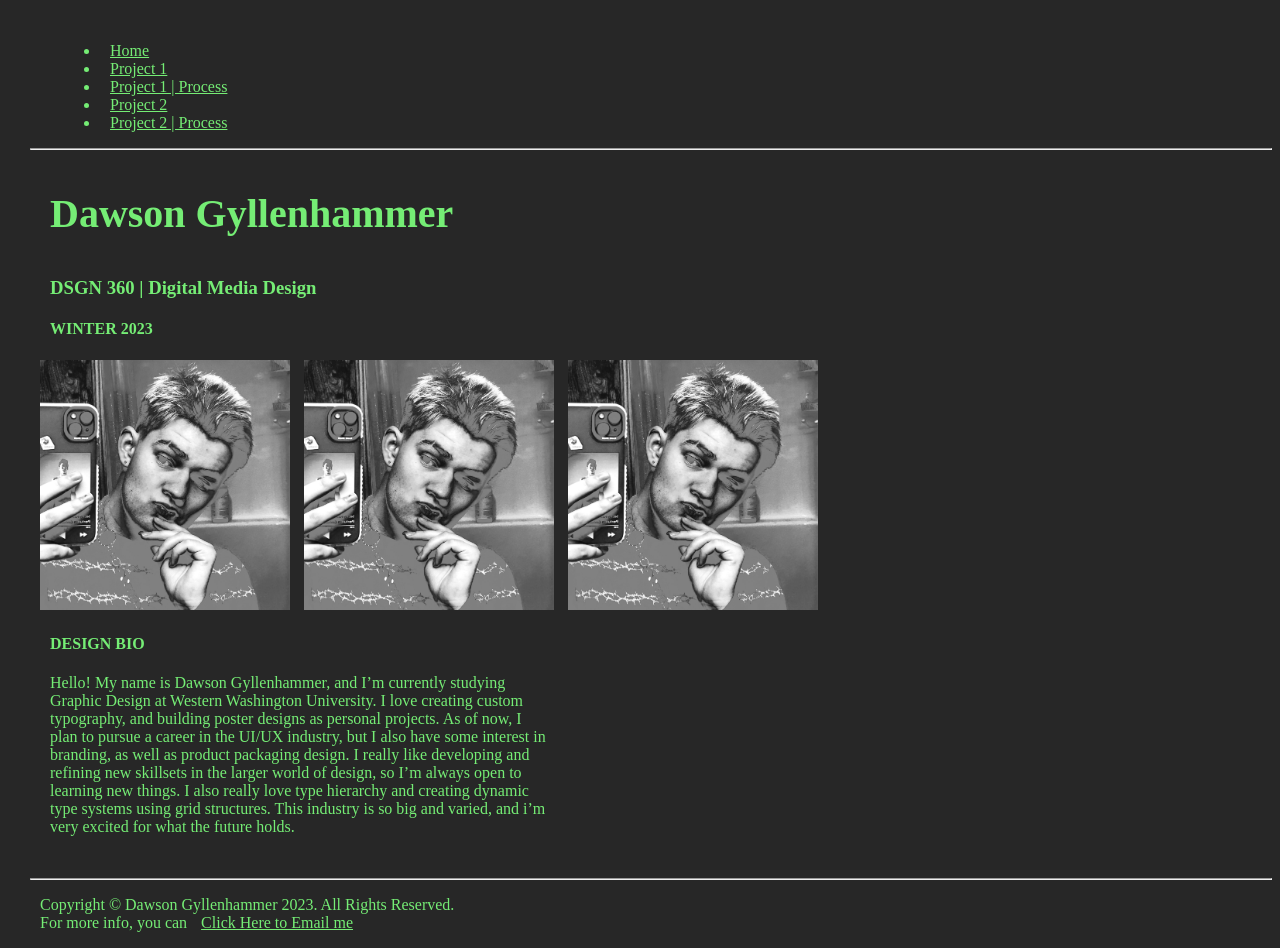
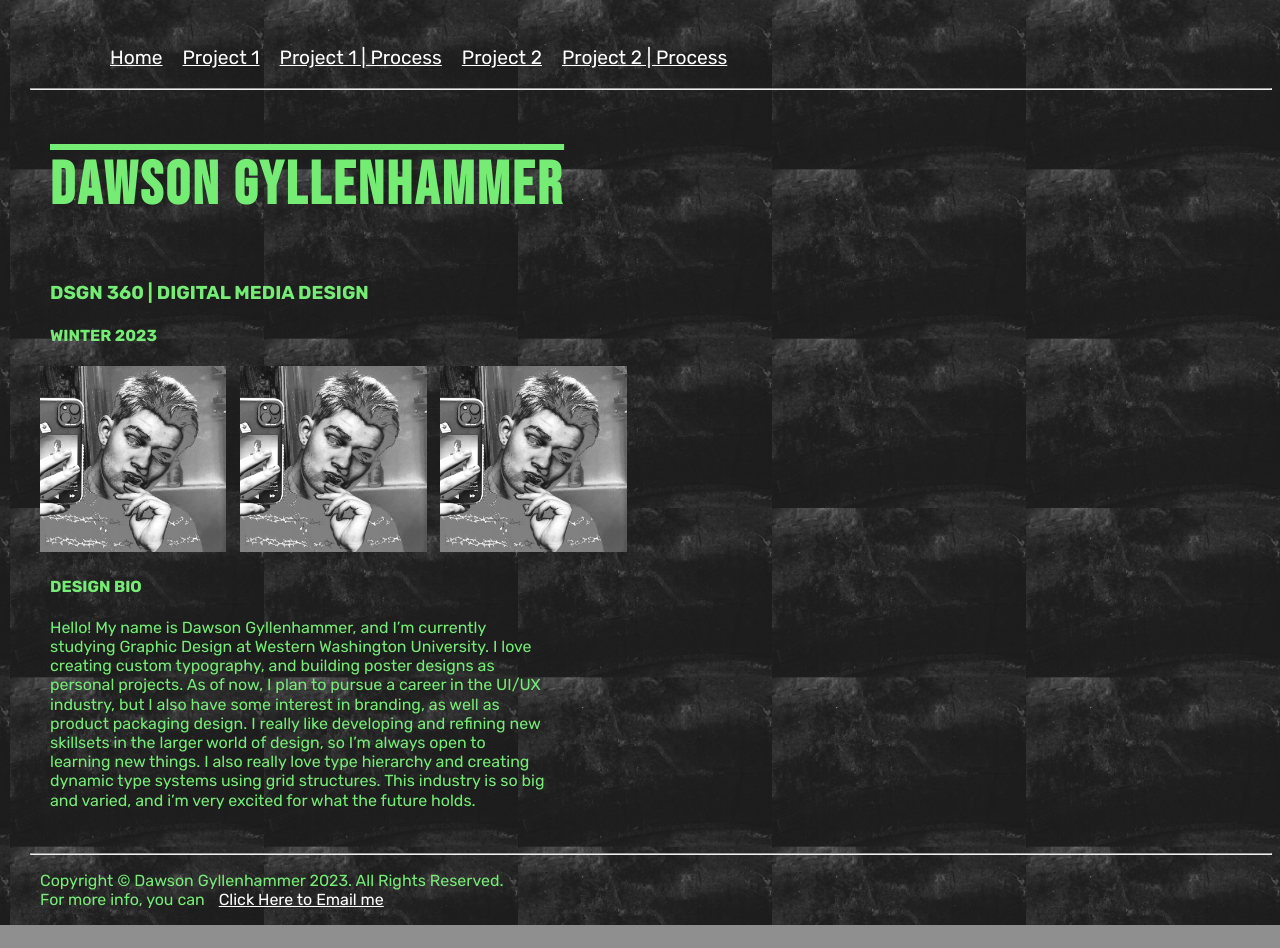
Before and after one commit to dawsongyllenhammer2/dawsongyllenhammer2.github.io, a plain HTML site: page index.html in a window 1280 px wide. After the commit the page ends 925 px from the top, so only its background shows below. Drawn offline with Linux system fonts and the light colour scheme.

Commit message:
changed css

```diff
--- /dev/null
+++ b/css/style.css
@@ -0,0 +1,56 @@
+
+*{
+    margin-left: 10px;
+    /* background-color: rgba(39, 39, 39,); */
+    font-family: 'Rubik', sans-serif;
+}
+
+body{
+    background-color: rgba(0, 0, 0, 0.439);
+    background-image: url("../images/dark-grunge-textures-7.jpg");
+    background-repeat: repeat;
+    background-size: 20%;
+}
+
+img{
+    /* width:250px */
+    width: 15%;
+    height: auto;
+}
+
+h1, h2, h3, h4, h5, h6{
+    color: rgb(117, 237, 117);
+    text-transform: uppercase;
+}
+
+ul.navbar{
+    list-style-type: none;;
+    font-size: 1.2em;
+    display: flex;
+    flex-direction: row;
+}
+
+a:link{
+    color: white
+}
+a:visited{
+    color: rgb(211, 211, 211);
+}
+a:hover{
+    color: rgb(117, 237, 117);
+    transition: 0.7s;
+}
+
+h1{
+    font-size: 60px;
+    letter-spacing: 3px;
+    font-family: 'Bebas Neue', cursive;
+    text-align: left;
+    text-decoration: overline;
+}
+
+p{
+    width: 500px;
+    line-height: 120%;
+    color: rgb(117, 237, 117);
+}
--- a/index.html
+++ b/index.html
@@ -4,27 +4,17 @@
     <meta charset="UTF-8">
     <meta http-equiv="X-UA-Compatible" content="IE=edge">
     <meta name="viewport" content="width=device-width, initial-scale=1.0">
-    <!-- <link rel="stylesheet" href="style.css"> -->
+    <link rel="stylesheet" href="css/style.css">
+    <link rel="preconnect" href="https://fonts.googleapis.com">
+<link rel="preconnect" href="https://fonts.gstatic.com" crossorigin>
+<link href="https://fonts.googleapis.com/css2?family=Bebas+Neue&family=Rubik:ital,wght@0,300;0,400;0,500;0,600;0,700;0,800;1,300;1,400;1,500;1,600;1,700;1,800&display=swap" rel="stylesheet">
     <title>DSGN 360</title>
-    <style>
-        *{
-            margin-left: 10px;
-            background-color: rgb(39, 39, 39);
-            color: rgb(117, 237, 117);
-        }
-        h1{
-            font-size: 40px;
-        }
-        p{
-            width: 500px;
-        }
-    </style>
 </head>
 <body>
     <br>
     <header>
         <nav>
-            <ul>
+            <ul class="navbar">
                 <li><a href="#">Home</a></li>
                 <li><a href="#">Project 1</a></li>
                 <li><a href="#">Project 1 | Process</a></li>
@@ -43,13 +33,13 @@
             </h4>
         </section>
 
-            <img style="width:250px" src="images/facepic1.jpg" alt="selfie of Dawson Gyllenhammer in the mirror ">
-            <img style="width:250px" src="images/facepic1.jpg" alt="selfie of Dawson Gyllenhammer in the mirror">
-            <img style="width:250px" src="images/facepic1.jpg" alt="selfie of Dawson Gyllenhammer in the mirror">
+            <img src="images/facepic1.jpg" alt="selfie of Dawson Gyllenhammer in the mirror ">
+            <img src="images/facepic1.jpg" alt="selfie of Dawson Gyllenhammer in the mirror">
+            <img src="images/facepic1.jpg" alt="selfie of Dawson Gyllenhammer in the mirror">
             <br>
 
         <section>
-                <h4>DESIGN BIO</h4>
+                <h4>Design Bio</h4>
             <p>
                 Hello! My name is Dawson Gyllenhammer, and I’m currently studying
                 Graphic Design at Western Washington University. I love creating
--- a/style.css
+++ /dev/null
@@ -1,35 +0,0 @@
-@import url('https://fonts.googleapis.com/css2?family=Bebas+Neue&family=Comfortaa&family=Nabla&family=Source+Serif+Pro:ital,wght@0,400;0,600;1,400;1,600&display=swap');
-
-/* body{
-    background-color: black;
-}
-
-h1,h3,p{
-    color: rgb(0, 255, 98);
-    text-align: center;
-    position: relative;
-    top: 70px;
-}
-
-h1{
-    font-family: 'Nabla', cursive;
-    font-size: 100px;
-    margin-bottom: 0%;
-}
-
-h3{
-    margin-top: 10px;
-    font-family: 'Bebas Neue', cursive;
-    font-size: 35px;
-    letter-spacing: 2px;
-}
-
-p{
-    padding-top: 10px;
-    font-family: 'Comfortaa', cursive;
-}
-
-p{
-    margin: 0 auto;
-    width: 300px;
-} */
```
Also changed, not shown: images/dark-grunge-textures-7.jpg (added), 3 other files.
